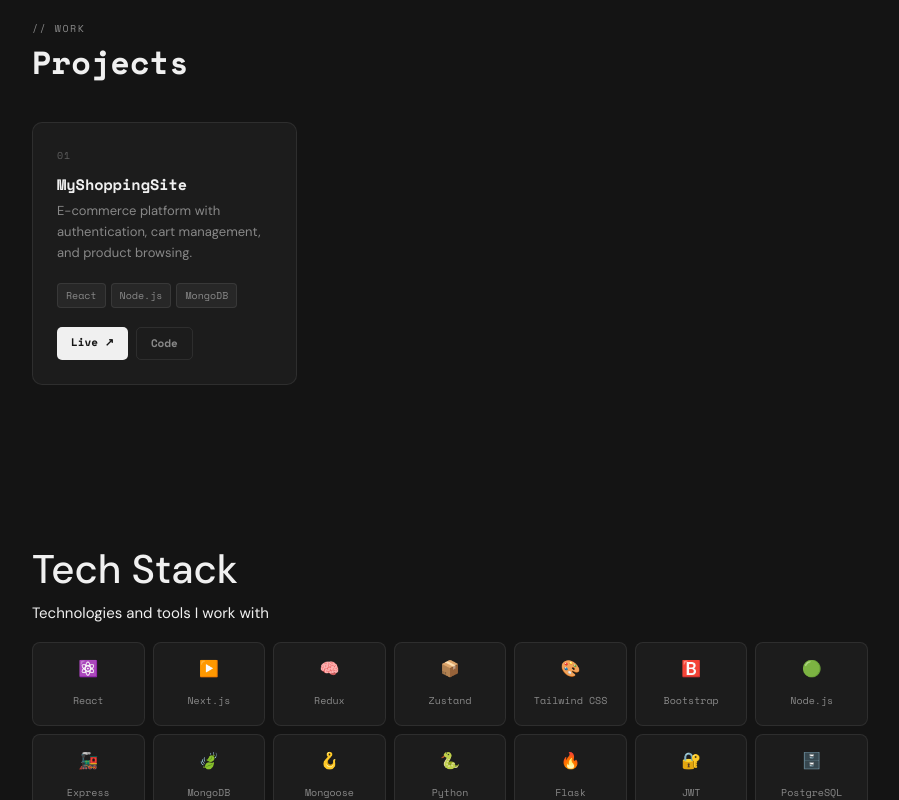
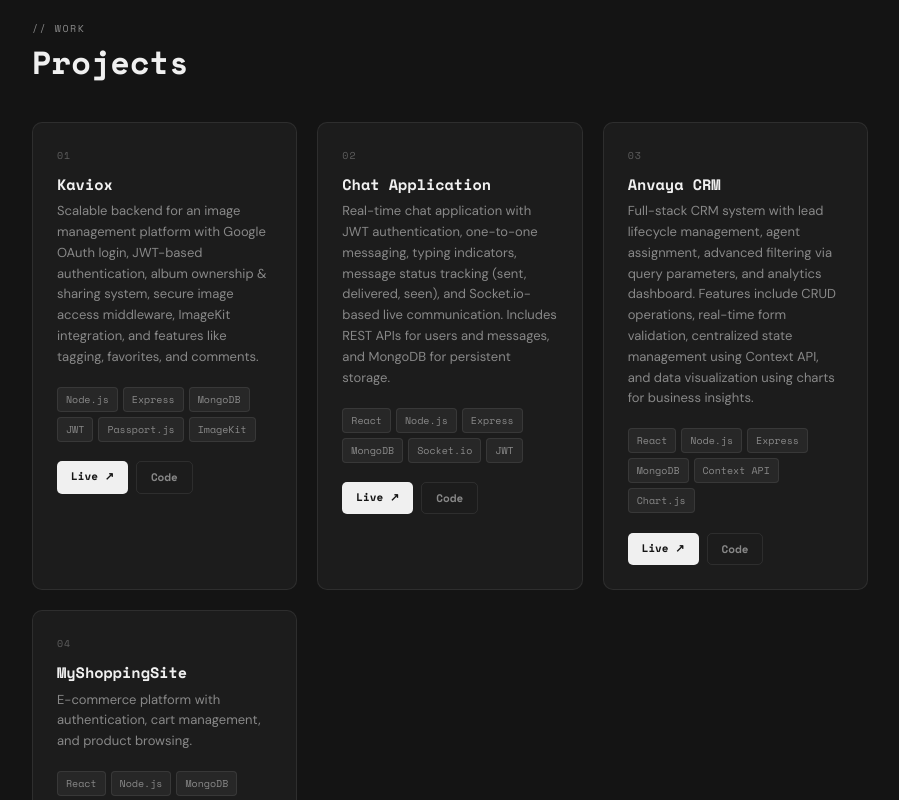
Before and after one commit to shiv-11013/my-portfolio, a React (Vite) app: page / in a window 1280 px wide. Shown: the part 860-1660 px from the top of the page, without its empty margins (190-1089 px from the left). Built offline with nearby package versions, Linux system fonts and the light colour scheme.

Commit message:
feat: add major projects (chat app with socket.io + CRM with leads, agents, filters, reports)

```diff
--- a/src/pages/Contact.jsx
+++ b/src/pages/Contact.jsx
@@ -8,8 +8,8 @@
       </p>
 
       <div className="contact-links">
-        <a href="#">GitHub</a>
-        <a href="#">LinkedIn</a>
+        <a href="https://github.com/shiv-11013">GitHub</a>
+        <a href="https://www.linkedin.com/in/shiv-kumar-19a3263a4/">LinkedIn</a>
       </div>
     </section>
   );
--- a/src/pages/ProjectsPortfolio.jsx
+++ b/src/pages/ProjectsPortfolio.jsx
@@ -2,6 +2,37 @@
   const projects = [
     {
       num: "01",
+      title: "Kaviox",
+      desc: "Scalable backend for an image management platform with Google OAuth login, JWT-based authentication, album ownership & sharing system, secure image access middleware, ImageKit integration, and features like tagging, favorites, and comments.",
+      tags: ["Node.js", "Express", "MongoDB", "JWT", "Passport.js", "ImageKit"],
+      live: "https://kaviospx.onrender.com",
+      github: "#",
+    },
+    {
+      num: "02",
+      title: "Chat Application",
+      desc: "Real-time chat application with JWT authentication, one-to-one messaging, typing indicators, message status tracking (sent, delivered, seen), and Socket.io-based live communication. Includes REST APIs for users and messages, and MongoDB for persistent storage.",
+      tags: ["React", "Node.js", "Express", "MongoDB", "Socket.io", "JWT"],
+      live: "https://chat-application-frontend-plum-theta.vercel.app/",
+      github: "https://github.com/your-repo-link",
+    },
+    {
+      num: "03",
+      title: "Anvaya CRM",
+      desc: "Full-stack CRM system with lead lifecycle management, agent assignment, advanced filtering via query parameters, and analytics dashboard. Features include CRUD operations, real-time form validation, centralized state management using Context API, and data visualization using charts for business insights.",
+      tags: [
+        "React",
+        "Node.js",
+        "Express",
+        "MongoDB",
+        "Context API",
+        "Chart.js",
+      ],
+      live: "https://anvaya-frontend-zeta.vercel.app/",
+      github: "https://github.com/your-repo-link",
+    },
+    {
+      num: "04",
       title: "MyShoppingSite",
       desc: "E-commerce platform with authentication, cart management, and product browsing.",
       tags: ["React", "Node.js", "MongoDB"],
```
